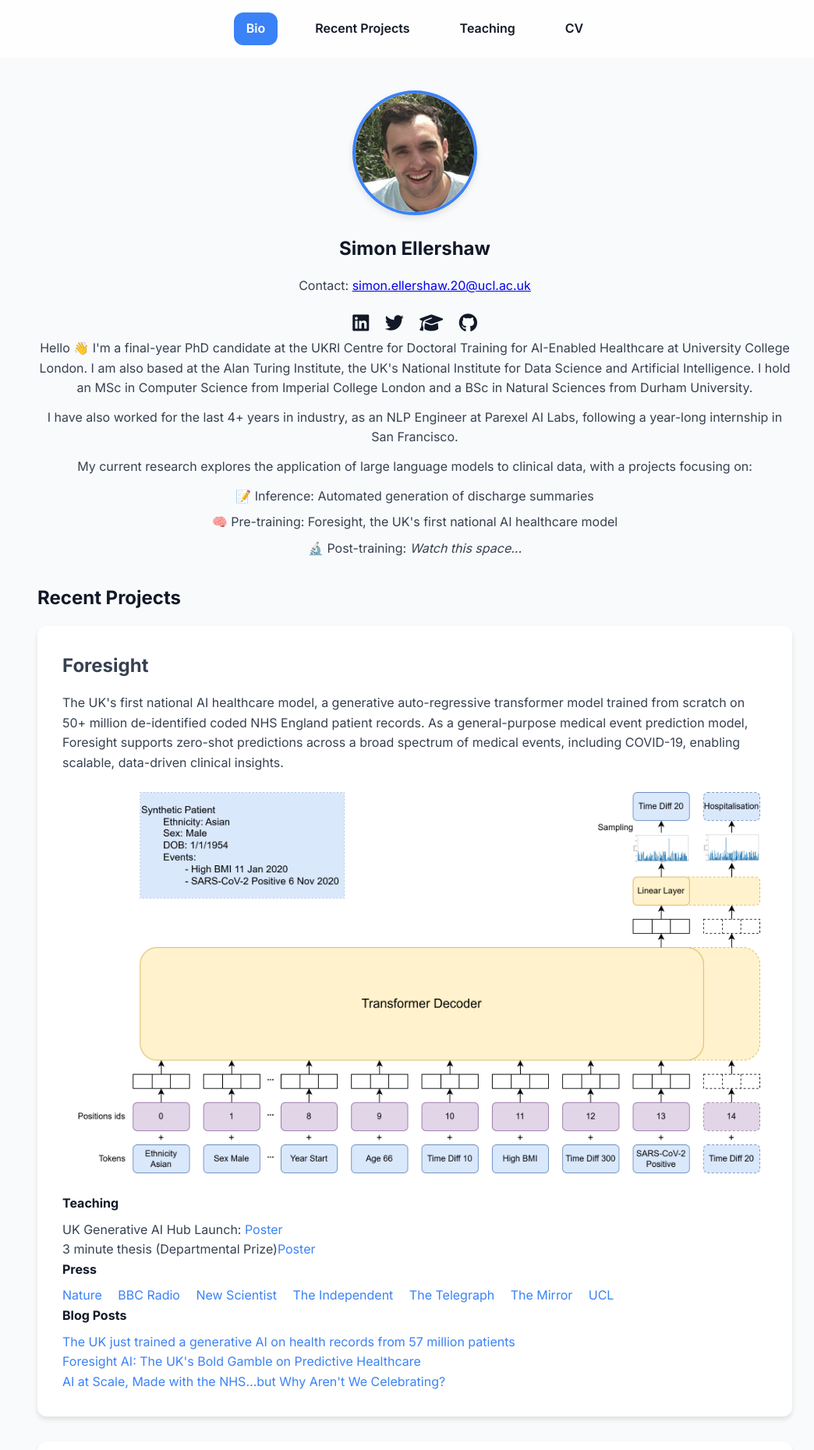
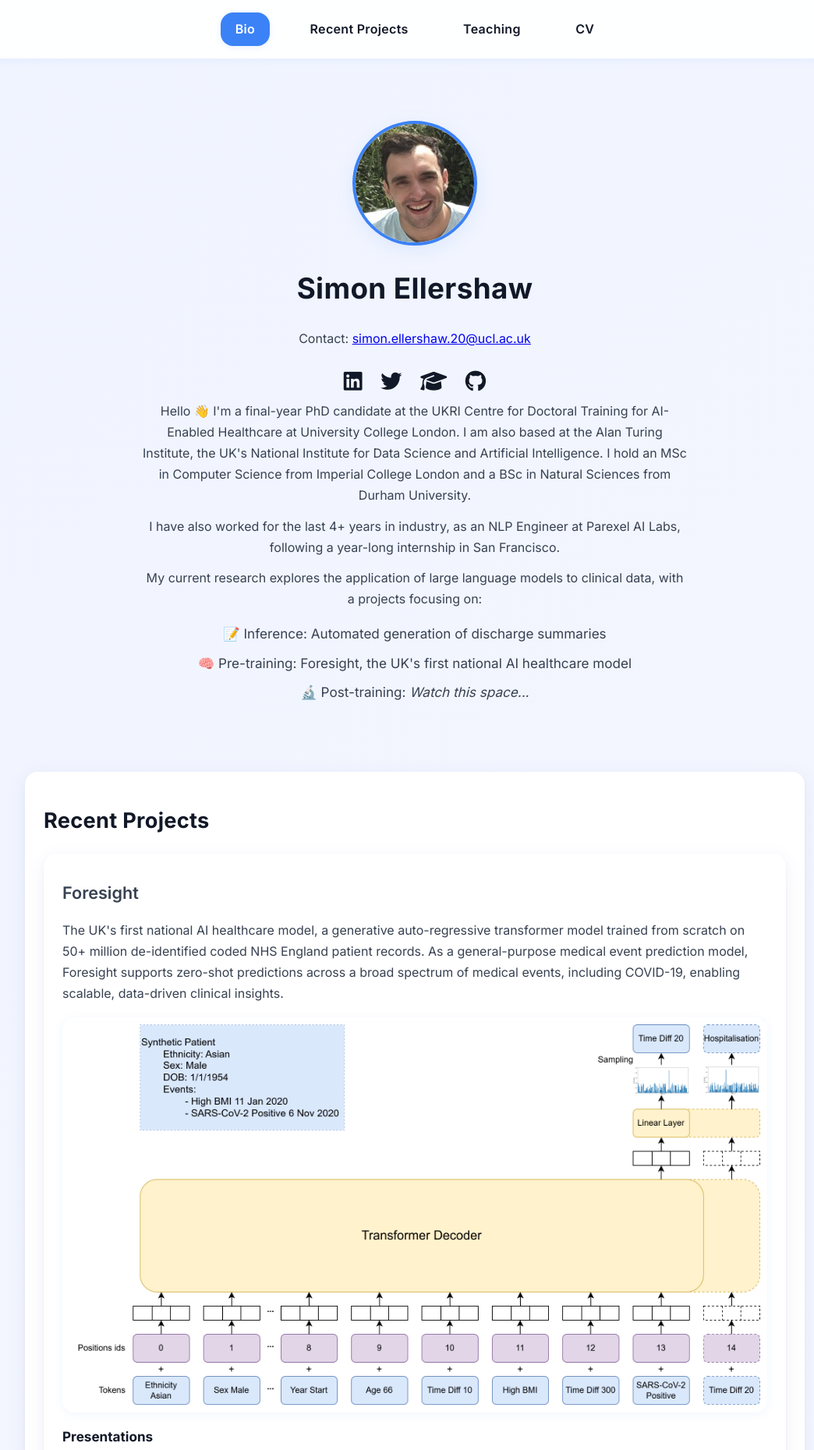
Before and after one commit to simonEllershaw/simonellershaw.github.io, a plain HTML site: page index.html in a window 1280 px wide. Shown: the top 1860 px of the page at 78% size, without its empty margins (108-1152 px from the left). Drawn offline with Linux system fonts and the light colour scheme.

Commit message:
Formatting updates

```diff
--- a/index.html
+++ b/index.html
@@ -12,48 +12,207 @@
         :root {
             --primary: #3B82F6;
             --secondary: #111827;
-            --bg: #F9FAFB;
+            --bg: linear-gradient(135deg, #f0f4ff 0%, #f9fafb 100%);
             --text: #374151;
-            --card-bg: #ffffff;
-            --radius: 12px;
-            --transition: 0.3s ease;
+            --card-bg: #fff;
+            --radius: 16px;
+            --transition: 0.3s cubic-bezier(.4,0,.2,1);
+            --shadow: 0 6px 24px rgba(60, 80, 180, 0.08), 0 1.5px 4px rgba(0,0,0,0.04);
         }
         * { margin: 0; padding: 0; box-sizing: border-box; }
         html { scroll-behavior: smooth; }
-        body { font-family: 'Inter', sans-serif; background: var(--bg); color: var(--text); line-height: 1.6; }
-        header { position: fixed; top: 0; width: 100%; background: rgba(255,255,255,0.8); backdrop-filter: blur(10px); z-index: 100; }
-        nav { display: flex; justify-content: center; gap: 2rem; padding: 1rem 0; }
-        nav a { text-decoration: none; color: var(--secondary); font-weight: 600; padding: 0.5rem 1rem; border-radius: var(--radius); transition: var(--transition); }
-        nav a:hover, nav a.active { background: var(--primary); color: #fff; }
+        body {
+            font-family: 'Inter', sans-serif;
+            background: var(--bg);
+            color: var(--text);
+            line-height: 1.7;
+            min-height: 100vh;
+        }
+        header {
+            position: sticky;
+            top: 0;
+            width: 100%;
+            background: rgba(255,255,255,0.92);
+            backdrop-filter: blur(10px);
+            z-index: 100;
+            box-shadow: 0 2px 12px rgba(59,130,246,0.07);
+        }
+        nav {
+            display: flex;
+            justify-content: center;
+            gap: 2rem;
+            padding: 1rem 0;
+        }
+        nav a {
+            text-decoration: none;
+            color: var(--secondary);
+            font-weight: 600;
+            padding: 0.5rem 1.2rem;
+            border-radius: var(--radius);
+            transition: var(--transition);
+            letter-spacing: 0.02em;
+        }
+        nav a:hover, nav a.active {
+            background: var(--primary);
+            color: #fff;
+            box-shadow: 0 2px 8px rgba(59,130,246,0.10);
+        }
 
-        main { padding-top: 100px; }
-        section { padding: 1rem 1rem; max-width: 1000px; margin: auto; opacity: 0; transform: translateY(20px); transition: opacity 0.6s ease, transform 0.6s ease; }
-        section.visible { opacity: 1; transform: translateY(0); }
-        h1, h2 { color: var(--secondary); margin-bottom: 1rem; }
+        main { padding-top: 0px; }
+        section {
+            padding: 2.5rem 1.5rem;
+            max-width: 1000px;
+            margin: 2.5rem auto;
+            background: var(--card-bg);
+            border-radius: var(--radius);
+            box-shadow: var(--shadow);
+            opacity: 0;
+            transform: translateY(20px);
+            transition: opacity 0.6s var(--transition), transform 0.6s var(--transition);
+            scroll-margin-top: 120px; /* Adjust to match your header height */
+        }
+        section.visible {
+            opacity: 1;
+            transform: translateY(0);
+        }
+        h1, h2 {
+            color: var(--secondary);
+            margin-bottom: 1.2rem;
+            font-weight: 700;
+            letter-spacing: 0.01em;
+        }
+        h1 { font-size: 2.3rem; }
+        h2 { font-size: 1.7rem; }
+        h3 { font-size: 1.25rem; font-weight: 600; }
 
-        /* Bio */
-        #bio { text-align: center; }
-        #bio img { width: 160px; height: 160px; border-radius: 50%; object-fit: cover; border: 4px solid var(--primary); box-shadow: 0 4px 8px rgba(0,0,0,0.1); margin-bottom: 1rem; }
-        #bio p { margin-bottom: 0.75rem; max-width: 1000px; margin-left: auto; margin-right: auto; }
-        #bio .social { margin-top: 1rem; }
-        .social a { margin: 0 0.5rem; font-size: 1.5rem; color: var(--secondary); transition: var(--transition); }
-        .social a:hover { color: var(--primary); }
+        #bio { text-align: center; background: transparent; box-shadow: none; scroll-margin-top: 0px;}
+        #bio img {
+            width: 160px;
+            height: 160px;
+            border-radius: 50%;
+            object-fit: cover;
+            border: 4px solid var(--primary);
+            box-shadow: 0 6px 24px rgba(59,130,246,0.10);
+            margin-bottom: 1rem;
+            transition: transform 0.3s;
+        }
+        #bio img:hover { transform: scale(1.04) rotate(-2deg);}
+        #bio p { margin-bottom: 0.75rem; max-width: 700px; margin-left: auto; margin-right: auto; }
+        #bio .social { margin-top: 1.2rem; }
+        .social a {
+            margin: 0 0.6rem;
+            font-size: 1.7rem;
+            color: var(--secondary);
+            transition: color 0.2s, transform 0.2s;
+            vertical-align: middle;
+        }
+        .social a:hover {
+            color: var(--primary);
+            transform: translateY(-2px) scale(1.15);
+        }
 
-        /* Projects */
-        #projects .project { background: var(--card-bg); padding: 2rem; border-radius: var(--radius); box-shadow: 0 4px 6px rgba(0,0,0,0.1); margin-bottom: 2rem; }
-        .project h3 { margin-bottom: 0.5rem; font-size: 1.5rem; }
+        ul { margin: 1rem 0 0 0; padding: 0; }
+        ul li {
+            margin-bottom: 0.5rem;
+            font-size: 1.07rem;
+            list-style: none;
+        }
+
+        #projects .project {
+            background: var(--card-bg);
+            padding: 2rem 1.5rem;
+            border-radius: var(--radius);
+            box-shadow: var(--shadow);
+            margin-bottom: 2.5rem;
+            transition: box-shadow 0.2s;
+        }
+        #projects .project:hover {
+            box-shadow: 0 12px 32px rgba(59,130,246,0.13), 0 2px 8px rgba(0,0,0,0.06);
+        }
+        .project h3 { margin-bottom: 0.5rem; font-size: 1.35rem; }
         .project .summary { margin: 1rem 0; color: var(--text); }
-        .project .links h4 { margin-bottom: 0.5rem; color: var(--secondary); }
-        .project .links a { display: inline-block; margin-right: 1rem; text-decoration: none; font-weight: 500; color: var(--primary); }
-        .project .links a:hover { text-decoration: underline; }
+        .project .links h4 { margin-bottom: 0.5rem; color: var(--secondary); font-size: 1.07rem;}
+        .project .links a {
+            display: inline-block;
+            margin-right: 1rem;
+            margin-bottom: 0.3rem;
+            text-decoration: none;
+            font-weight: 500;
+            color: var(--primary);
+            border-bottom: 1.5px solid transparent;
+            transition: border 0.2s, color 0.2s;
+        }
+        .project .links a:hover {
+            border-bottom: 1.5px solid var(--primary);
+            color: #2563eb;
+        }
+        .project img, .project iframe {
+            display: block;
+            max-width: 100%;
+            height: auto;
+            margin: 1rem auto;
+            border-radius: var(--radius);
+            box-shadow: 0 2px 12px rgba(59,130,246,0.08);
+        }
 
-        /* Teaching */
-        #teaching .card { background: var(--card-bg); padding: 1.5rem; border-radius: var(--radius); box-shadow: 0 4px 6px rgba(0,0,0,0.1); margin-bottom: 1.5rem; }
+        #teaching .card {
+            background: var(--card-bg);
+            padding: 1.5rem 1.2rem;
+            border-radius: var(--radius);
+            box-shadow: var(--shadow);
+            margin-bottom: 1.5rem;
+            transition: box-shadow 0.2s;
+        }
+        #teaching .card:hover {
+            box-shadow: 0 8px 24px rgba(59,130,246,0.10), 0 2px 8px rgba(0,0,0,0.05);
+        }
         #teaching h3 { margin-bottom: 0.5rem; }
 
-        /* CV */
-        #cv iframe { width: 100%; height: 600px; border: none; border-radius: var(--radius); box-shadow: 0 4px 6px rgba(0,0,0,0.1); }
-        footer { text-align: center; padding: 2rem 0; font-size: 0.9rem; color: var(--text); }
+        #cv iframe {
+            width: 100%;
+            height: 600px;
+            border: none;
+            border-radius: var(--radius);
+            box-shadow: var(--shadow);
+            margin-top: 1rem;
+            background: #f4f8ff;
+        }
+        #cv a {
+            color: var(--primary);
+            font-weight: 600;
+            text-decoration: none;
+            border-bottom: 1.5px solid var(--primary);
+            transition: color 0.2s;
+        }
+        #cv a:hover { color: #2563eb; }
+
+        footer {
+            text-align: center;
+            padding: 2rem 0 1rem 0;
+            font-size: 0.97rem;
+            color: var(--text);
+            background: transparent;
+            margin-top: 2rem;
+            letter-spacing: 0.01em;
+        }
+        footer a {
+            color: var(--primary);
+            text-decoration: none;
+            border-bottom: 1px dotted var(--primary);
+            transition: color 0.2s;
+        }
+        footer a:hover { color: #2563eb; }
+
+        @media (max-width: 700px) {
+            main { padding-top: 80px; }
+            section { padding: 1.2rem 0.5rem; }
+            #projects .project, #teaching .card { padding: 1rem 0.5rem; }
+            h1 { font-size: 1.5rem; }
+            h2 { font-size: 1.2rem; }
+            nav { gap: 1rem; }
+            #bio img { width: 110px; height: 110px; }
+            #cv iframe { height: 350px; }
+        }
     </style>
 </head>
 <body>
@@ -96,7 +255,7 @@
                 <p class="summary">The UK's first national AI healthcare model, a generative auto-regressive transformer model trained from scratch on 50+ million de-identified coded NHS England patient records. As a general-purpose medical event prediction model, Foresight supports zero-shot predictions across a broad spectrum of medical events, including COVID-19, enabling scalable, data-driven clinical insights.</p>
                 <img src="media/foresight/fig_model_inference.png" alt="Foresight Model Inference" style="display:block;max-width:100%;height:auto;margin:1rem auto;">
                 <div class="links">
-                    <h4>Teaching</h4>
+                    <h4>Presentations</h4>
                     <p>UK Generative AI Hub Launch: <a href="media/foresight/GenAIPoster.pdf" target="_blank">Poster</a>
                     <p>3 minute thesis (Departmental Prize)<a href="media/foresight/3_minute_thesis.pdf" target="_blank">Poster</a></p>
 
@@ -126,7 +285,7 @@
                         <a href="https://arxiv.org/abs/2305.13395" target="_blank">Extended Abstract</a>
                         <a href="media/discharge_summaries/AAAI_2024_Spring_Symposium_Poster.pdf" target="_blank">Poster</a>
                     </p>
-                    <h4>Teaching</h4>
+                    <h4>Presentations</h4>
                     <p>Healtac 2024: <a href="media/discharge_summaries/Simon_Ellershaw_Discharge_Summaries_Healtac.pdf" target="_blank">Slides</a>
                     <p>Manchester University /UCL MSC Health Informatics Guest Lecture: <a href="media/discharge_summaries/Discharge_Summaries_Manchester_2025.pdf" target="_blank">Slides</a>
                     </p>
@@ -191,7 +350,6 @@
         <!-- CV Section -->
         <section id="cv">
             <h2>Curriculum Vitae</h2>
-            <p><a href="media/Simon_Ellershaw_CV.pdf" target="_blank" style="color: var(--primary); font-weight: 600;">Download my CV (PDF)</a></p>
             <iframe src="media/Simon_Ellershaw_CV.pdf"></iframe>
         </section>
     </main>
```
